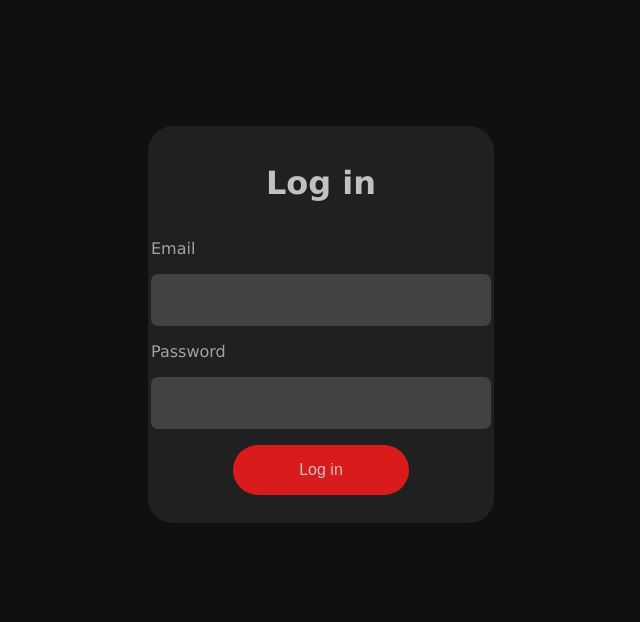
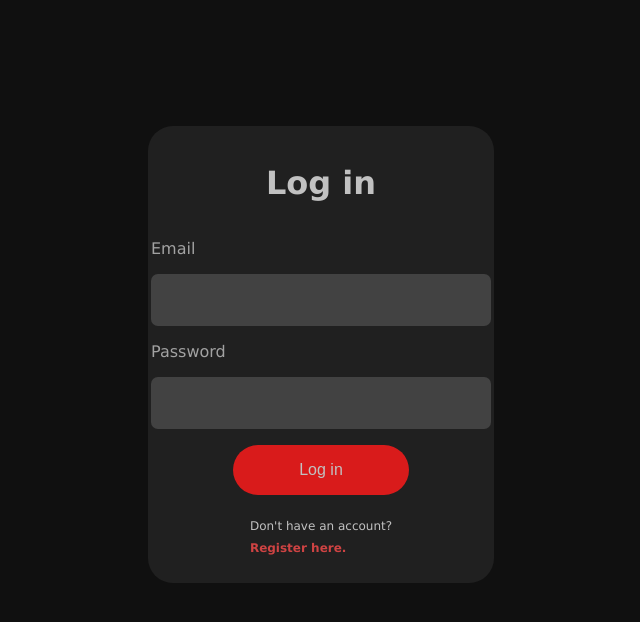
Before and after one commit to WiktorM413/meeting-scheduling-platform, a React (Vite) app in the folder frontend/: page /login in a window 1280 px wide. Shown: the top 622 px of the page, without its empty margins (319-959 px from the left). Built offline with nearby package versions, Linux system fonts and the light colour scheme.

Commit message:
Add redirecting anchor to login to go to register

```diff
--- /dev/null
+++ b/frontend/src/Components/Anchor.tsx
@@ -0,0 +1,18 @@
+import type { NavigateFunction } from "react-router-dom";
+import "./style.scss";
+
+type AnchorProps =
+{
+	navigator: NavigateFunction;
+	to:        string;
+	label:     string;
+};
+
+export default function Anchor({navigator, to, label} : AnchorProps)
+{
+	return (
+		<div className="msp-anchor">
+			<a onClick={() => navigator(`${to}`)}>{label}</a>
+		</div>
+	)
+}
--- a/frontend/src/Components/style.scss
+++ b/frontend/src/Components/style.scss
@@ -25,3 +25,14 @@
 		outline: none;
 	}
 }
+
+.msp-anchor
+{
+	margin-top: 1vh;
+	a
+	{
+		cursor: pointer;
+		color: $attention-color;
+		font-weight: 600;
+	}
+}
--- a/frontend/src/Home/Login.tsx
+++ b/frontend/src/Home/Login.tsx
@@ -4,11 +4,12 @@ import type { ResponseType } from "../api/ResponseType";
 import { api } from "../api/client";
 import HandleResponse from "../api/HandleResponse";
 import FormField from "../Components/FormField";
+import Anchor from "../Components/Anchor";
 
 
 export default function Login()
 {
-	const naviagte                = useNavigate();
+	const navigate                = useNavigate();
 	const [email,    setEmail]    = useState("");
 	const [password, setPassword] = useState("");
 	const [response, setResponse] = useState<ResponseType|null>(null);
@@ -32,7 +33,7 @@ export default function Login()
 
 	if (response?.type === "success")
 	{
-		setTimeout(() => naviagte("/home"), 1000);
+		setTimeout(() => navigate("/home"), 1000);
 	}
 
 	return (
@@ -48,6 +49,10 @@ export default function Login()
 				<div className="msp-small-text">
 					<p className={response?.type === "error" ? "msp-error" : "msp-success"}>{response?.message}</p>
 				</div>
+
+				<div className="msp-small-text">
+					<p>Don't have an account? <Anchor navigator={navigate} to={"/register"} label="Register here."/></p>
+				</div>
 			</div>
 		</div>
 	);
--- a/frontend/src/index.scss
+++ b/frontend/src/index.scss
@@ -1,4 +1,9 @@
 @import "./variables.scss";
+
+*
+{
+	color: $font-light;
+}
 
 body
 {
@@ -26,3 +31,13 @@ body
 	background-color: $button-color-normal;
 	font-weight: 500;
 }
+
+.msp-standard-color
+{
+	color: $font-light;
+}
+
+.msp-font-light
+{
+	color: $font-light;
+}
--- a/frontend/src/variables.scss
+++ b/frontend/src/variables.scss
@@ -3,3 +3,4 @@ $button-color-normal: rgb(217, 27, 27);
 $button-color-hover:  rgb(150, 21, 21);
 $transition-length:    0.5s;
 $global-font-family:   'Lucida Sans', 'Lucida Sans Regular', 'Lucida Grande', 'Lucida Sans Unicode', Geneva, Verdana, sans-serif;
+$attention-color:      rgb(206, 67, 67);
```
